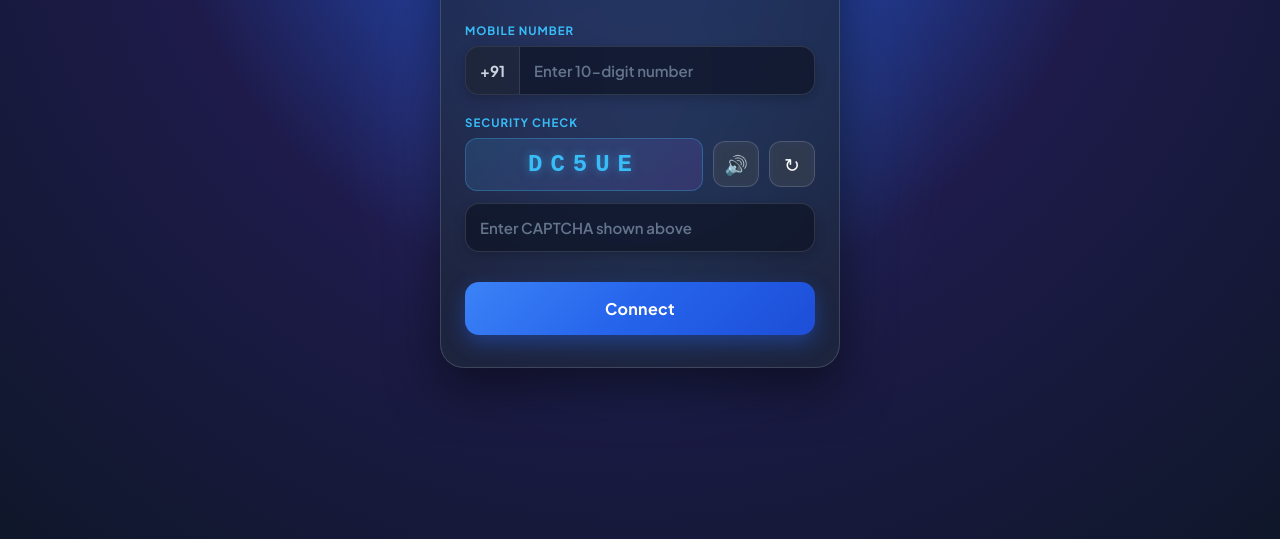
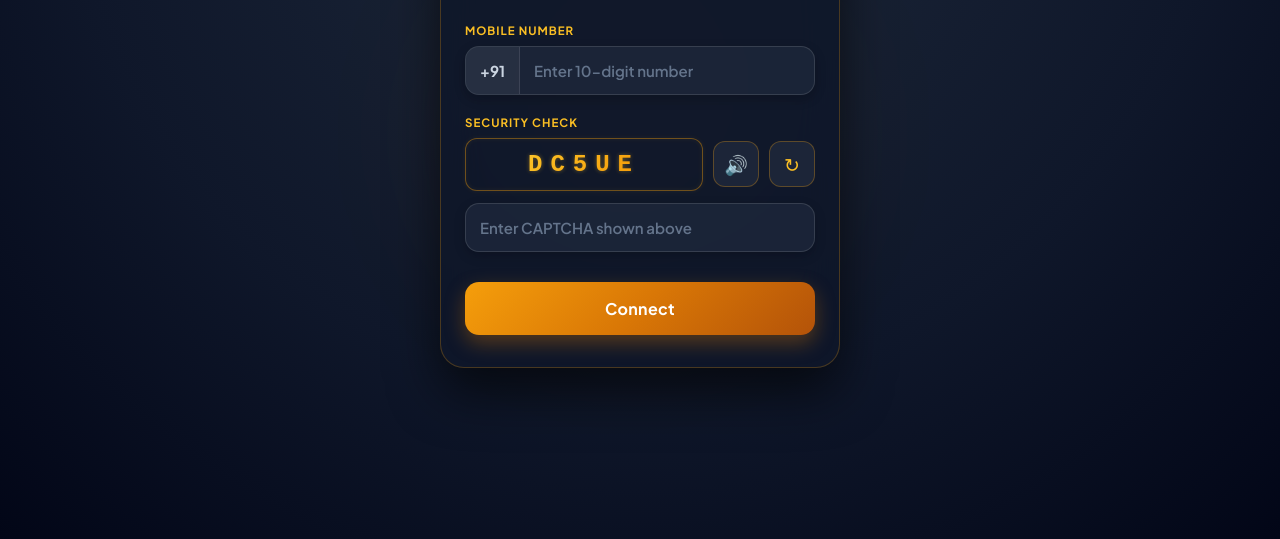
Before and after one commit to sikkimride80-dev/gosikkim-web, a website: page index.html in a window 1280 px wide. Shown: the part 261-800 px from the top of the page. Drawn offline with Linux system fonts and the light colour scheme.

Commit message:
Update index.html

```diff
--- a/index.html
+++ b/index.html
@@ -17,7 +17,7 @@
   }
 
   body {
-    background: radial-gradient(circle at 50% 10%, #2563eb 0%, #1e1b4b 50%, #0f172a 100%);
+    background: radial-gradient(circle at 50% 10%, #1e293b 0%, #0f172a 60%, #020617 100%);
     color: #f8fafc;
     min-height: 100vh;
     display: flex;
@@ -27,14 +27,14 @@
     overflow-x: hidden;
   }
 
-  /* Glowing background blur effect behind card */
+  /* Elegant Gold & Amber Ambient Glow */
   .glow-bg {
     position: absolute;
     width: 320px;
     height: 320px;
-    background: linear-gradient(135deg, #a855f7 0%, #06b6d4 100%);
-    filter: blur(80px);
-    opacity: 0.4;
+    background: linear-gradient(135deg, rgba(217, 119, 6, 0.25) 0%, rgba(245, 158, 11, 0.1) 100%);
+    filter: blur(90px);
+    opacity: 0.5;
     border-radius: 50%;
     z-index: 0;
   }
@@ -42,15 +42,15 @@
   .card {
     position: relative;
     z-index: 10;
-    background: rgba(30, 41, 59, 0.7);
-    backdrop-filter: blur(16px);
-    -webkit-backdrop-filter: blur(16px);
-    border: 1px solid rgba(255, 255, 255, 0.15);
+    background: rgba(15, 23, 42, 0.85);
+    backdrop-filter: blur(20px);
+    -webkit-backdrop-filter: blur(20px);
+    border: 1.5px solid rgba(245, 158, 11, 0.25);
     border-radius: 24px;
     width: 100%;
     max-width: 400px;
     padding: 32px 24px;
-    box-shadow: 0 20px 50px rgba(0, 0, 0, 0.5), inset 0 1px 0 rgba(255, 255, 255, 0.2);
+    box-shadow: 0 25px 50px rgba(0, 0, 0, 0.6), inset 0 1px 0 rgba(245, 158, 11, 0.2);
   }
 
   .header {
@@ -61,7 +61,7 @@
   .header h2 {
     font-size: 24px;
     font-weight: 800;
-    background: linear-gradient(135deg, #ffffff 0%, #cbd5e1 100%);
+    background: linear-gradient(135deg, #ffffff 0%, #fef3c7 50%, #d97706 100%);
     -webkit-background-clip: text;
     -webkit-text-fill-color: transparent;
     margin-bottom: 6px;
@@ -82,7 +82,7 @@
     display: block;
     font-size: 11.5px;
     font-weight: 700;
-    color: #38bdf8;
+    color: #fbbf24;
     margin-bottom: 8px;
     text-transform: uppercase;
     letter-spacing: 1px;
@@ -91,7 +91,7 @@
   .phone-container {
     display: flex;
     align-items: center;
-    background: rgba(15, 23, 42, 0.8);
+    background: rgba(30, 41, 59, 0.8);
     border: 1.5px solid rgba(255, 255, 255, 0.12);
     border-radius: 14px;
     overflow: hidden;
@@ -100,8 +100,8 @@
   }
 
   .phone-container:focus-within {
-    border-color: #38bdf8;
-    box-shadow: 0 0 16px rgba(56, 189, 248, 0.35);
+    border-color: #fbbf24;
+    box-shadow: 0 0 16px rgba(251, 191, 36, 0.25);
   }
 
   .country-code {
@@ -137,10 +137,11 @@
     margin-bottom: 12px;
   }
 
+  /* Diamond Gold Shimmer CAPTCHA Display */
   .captcha-display {
     flex: 1;
-    background: linear-gradient(135deg, rgba(56, 189, 248, 0.15) 0%, rgba(168, 85, 247, 0.15) 100%);
-    border: 1.5px solid rgba(56, 189, 248, 0.3);
+    background: linear-gradient(135deg, rgba(30, 41, 59, 0.95) 0%, rgba(15, 23, 42, 0.95) 100%);
+    border: 1.5px solid rgba(245, 158, 11, 0.4);
     border-radius: 12px;
     padding: 12px;
     text-align: center;
@@ -148,14 +149,17 @@
     font-size: 24px;
     font-weight: 800;
     letter-spacing: 8px;
-    color: #38bdf8;
-    text-shadow: 0 0 10px rgba(56, 189, 248, 0.5);
+    /* Diamond Gold Shimmer gradient on text */
+    background: linear-gradient(135deg, #fef3c7 0%, #fbbf24 30%, #f59e0b 70%, #d97706 100%);
+    -webkit-background-clip: text;
+    -webkit-text-fill-color: transparent;
+    filter: drop-shadow(0 0 2px rgba(251, 191, 36, 0.4));
   }
 
   .action-btn {
-    background: rgba(255, 255, 255, 0.08);
-    border: 1px solid rgba(255, 255, 255, 0.15);
-    color: #f8fafc;
+    background: rgba(30, 41, 59, 0.9);
+    border: 1.5px solid rgba(245, 158, 11, 0.3);
+    color: #fbbf24;
     width: 46px;
     height: 46px;
     border-radius: 12px;
@@ -165,17 +169,17 @@
     align-items: center;
     font-size: 19px;
     transition: all 0.2s ease;
-    backdrop-filter: blur(4px);
   }
 
   .action-btn:hover {
-    background: rgba(255, 255, 255, 0.18);
+    background: rgba(245, 158, 11, 0.15);
+    border-color: #fbbf24;
     transform: translateY(-2px);
-    box-shadow: 0 4px 12px rgba(0,0,0,0.2);
+    box-shadow: 0 4px 12px rgba(245, 158, 11, 0.2);
   }
 
   .input-standard {
-    background: rgba(15, 23, 42, 0.8);
+    background: rgba(30, 41, 59, 0.8);
     border: 1.5px solid rgba(255, 255, 255, 0.12);
     border-radius: 14px;
     transition: all 0.3s ease;
@@ -183,14 +187,14 @@
   }
 
   .input-standard:focus-within {
-    border-color: #38bdf8;
-    box-shadow: 0 0 16px rgba(56, 189, 248, 0.35);
+    border-color: #fbbf24;
+    box-shadow: 0 0 16px rgba(251, 191, 36, 0.25);
   }
 
   .btn-submit {
     width: 100%;
     padding: 16px;
-    background: linear-gradient(135deg, #3b82f6 0%, #2563eb 50%, #1d4ed8 100%);
+    background: linear-gradient(135deg, #f59e0b 0%, #d97706 50%, #b45309 100%);
     color: #ffffff;
     border: none;
     border-radius: 14px;
@@ -198,14 +202,14 @@
     font-weight: 700;
     cursor: pointer;
     margin-top: 10px;
-    box-shadow: 0 8px 20px rgba(37, 99, 235, 0.4);
+    box-shadow: 0 8px 20px rgba(217, 119, 6, 0.35);
     transition: all 0.2s ease;
     letter-spacing: 0.3px;
   }
 
   .btn-submit:hover {
     transform: translateY(-2px);
-    box-shadow: 0 12px 25px rgba(37, 99, 235, 0.6);
+    box-shadow: 0 12px 25px rgba(217, 119, 6, 0.5);
   }
 
   .btn-submit:active {
@@ -254,7 +258,7 @@
   .success-icon {
     width: 100%;
     height: 100%;
-    background: linear-gradient(135deg, #22c55e 0%, #16a34a 100%);
+    background: linear-gradient(135deg, #f59e0b 0%, #d97706 100%);
     color: #ffffff;
     border-radius: 50%;
     display: flex;
@@ -262,7 +266,7 @@
     align-items: center;
     font-size: 34px;
     font-weight: bold;
-    box-shadow: 0 0 30px rgba(34, 197, 94, 0.5);
+    box-shadow: 0 0 25px rgba(245, 158, 11, 0.4);
   }
 
   .connected-screen h3 {
@@ -281,14 +285,14 @@
 
   .timer-text {
     font-size: 13px;
-    color: #38bdf8;
+    color: #fbbf24;
     margin-top: 14px;
     font-weight: 700;
-    background: rgba(56, 189, 248, 0.1);
+    background: rgba(245, 158, 11, 0.1);
     padding: 8px 14px;
     border-radius: 20px;
     display: inline-block;
-    border: 1px solid rgba(56, 189, 248, 0.2);
+    border: 1px solid rgba(245, 158, 11, 0.25);
   }
 
   @keyframes fadeIn {
```
